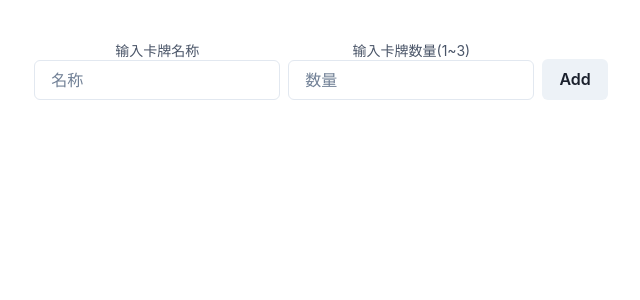
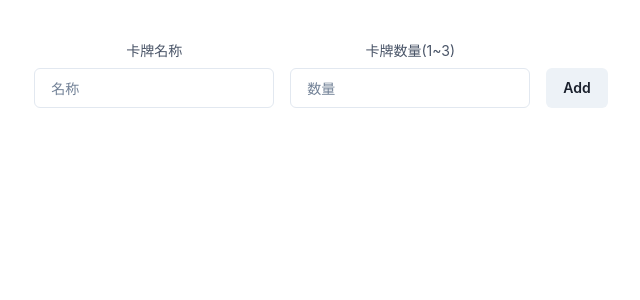
Before and after one commit to RekiDunois/yet-another-ygo-draw-simulator, a React (Vite) app: page / in a window 1280 px wide. Shown: the top 300 px of the page, without its empty margins (319-959 px from the left). Built offline with nearby package versions, Linux system fonts and the light colour scheme.

Commit message:
control: use grid to layout deck-importer

```diff
--- a/src/components/deck-importer.tsx
+++ b/src/components/deck-importer.tsx
@@ -1,19 +1,17 @@
 import {
   Button,
   Input,
-  HStack,
   FormControl,
   FormErrorMessage,
-  VStack,
-  Text,
   FormHelperText,
-  Box,
+  HTMLChakraProps,
+  Grid,
 } from '@chakra-ui/react'
-import React, { createRef, ReactElement, useRef, useState } from 'react'
+import { useRef, useState } from 'react'
 import { CardData } from '../models/deck'
 import shortid from 'shortid'
 
-export interface DeckImporterProp {
+export interface DeckImporterProp extends HTMLChakraProps<'div'> {
   OnAddCard: (card: CardData) => any
 }
 
@@ -33,52 +31,62 @@ export const DeckImporter = (props: DeckImporterProp) => {
   }
 
   const nameRef = useRef<HTMLInputElement>(null)
-  const nameInput = (
+
+  return (
+    <Grid gridColumn={'repeat(3,1fr)'} gap={2}>
+      <FormControl gridColumn={1} isRequired isInvalid={!isNameVaild}>
+        {!isNameVaild ? (
+          <FormErrorMessage>卡牌名称为空</FormErrorMessage>
+        ) : (
+          <FormHelperText>卡牌名称</FormHelperText>
+        )}
+      </FormControl>
+      <FormControl gridColumn={3} isRequired isInvalid={!isNumberVaild}>
+        {!isNumberVaild ? (
+          <FormErrorMessage>数量有误</FormErrorMessage>
+        ) : (
+          <FormHelperText>卡牌数量(1~3)</FormHelperText>
+        )}
+      </FormControl>
       <Input
-      flex={5}
+        gridColumn={1}
         value={inputName === 'inited' ? '' : inputName}
         placeholder="名称"
         onChange={(e) => setInputName(e.target.value)}
         ref={nameRef}
+        fontSize={'sm'}
       />
-  )
-  return (
-    <HStack alignItems="stretch">
-      <FormControl isRequired isInvalid={!isNameVaild}>
-        {!isNameVaild ? (
-          <FormErrorMessage>卡牌名称为空</FormErrorMessage>
-        ) : (
-          <FormHelperText>输入卡牌名称</FormHelperText>
-        )}
-        {nameInput}
-      </FormControl>
-      <FormControl isRequired isInvalid={!isNumberVaild}>
-        {!isNumberVaild ? (
-          <FormErrorMessage>数量有误</FormErrorMessage>
-        ) : (
-          <FormHelperText>输入卡牌数量(1~3)</FormHelperText>
-        )}
       <Input
-          flex={1}
-          value={inputNum === 0 || isNaN(inputNum) ? '' : inputNum}
+        gridColumn={3}
+        value={
+          inputNum === 0 || isNaN(inputNum) || inputNum === 10 ? '' : inputNum
+        }
+        fontSize={'sm'}
         placeholder="数量"
         onKeyDown={(e) => {
-            if (
-              e.code === 'Enter' &&
-              isNameVaild &&
-              isNumberVaild &&
-              inputName !== 'inited'
-            ) {
+          if (e.code === 'Tab') {
+            if (nameRef.current) nameRef.current.focus()
+          }
+          if (e.code === 'Enter') {
+            if (!isNameVaild || !isNumberVaild) return
+            if (inputName === 'inited') {
+              setInputName('')
+              if (nameRef.current) nameRef.current.focus()
+              return
+            }
+            if (inputNum === 0) {
+              setInputNum(10)
+              return
+            }
             handleSumitCard()
             if (nameRef.current) nameRef.current.focus()
           }
         }}
         onChange={(e) => setInputNum(Number(e.target.value))}
       />
-      </FormControl>
-      <VStack>
-        <Box flex={1}></Box>
       <Button
+        fontSize={'sm'}
+        margin={'0'}
         type="submit"
         disabled={
           !isNameVaild ||
@@ -86,12 +94,11 @@ export const DeckImporter = (props: DeckImporterProp) => {
           inputName === 'inited' ||
           inputNum === 0
         }
-          flex={2}
+        gridColumn={5}
         onClick={() => handleSumitCard()}
       >
         Add
       </Button>
-      </VStack>
-    </HStack>
+    </Grid>
   )
 }
```
Lines whose indentation alone changed are shown as unchanged.
